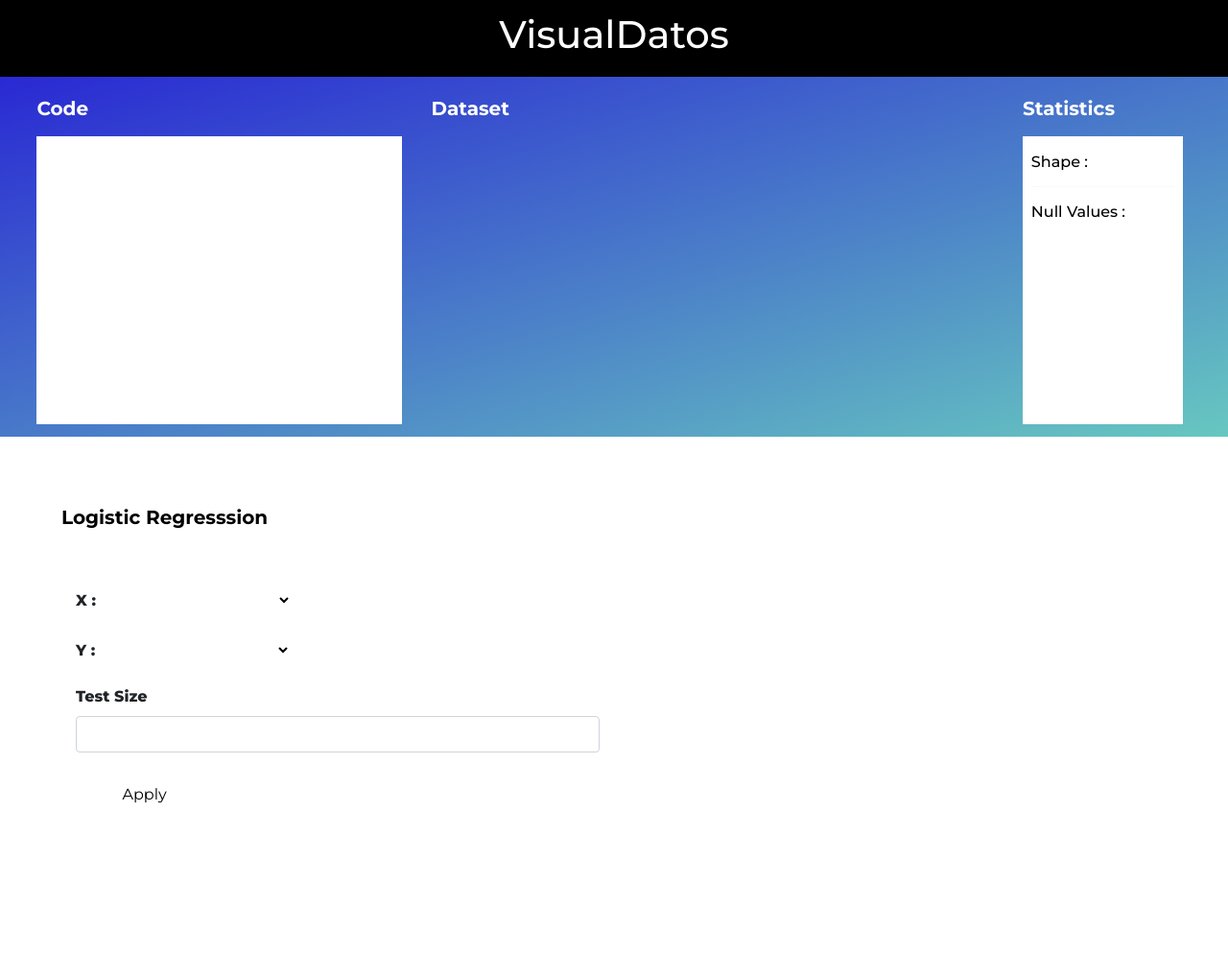
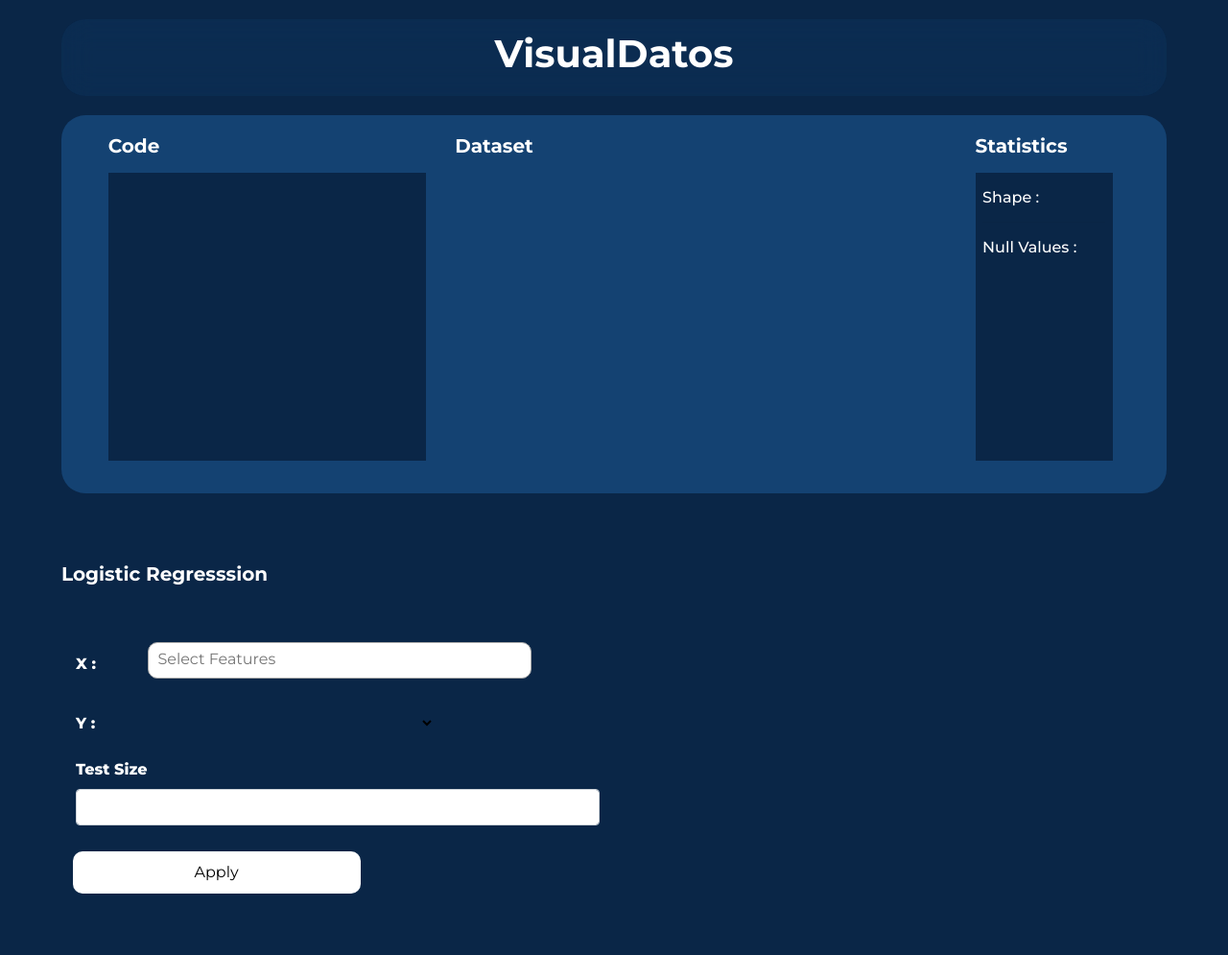
Before and after one commit to 11manav/VisualDatos, a Django app: template VData/templates/logistic.html in a window 1280 px wide. Shown: the whole page at 96% size. Before the commit the page ends 837 px from the top, so only its background shows below. Run offline with Django 4.2, Linux system fonts and the light colour scheme; the template is opened without the code that fills it, so the values that code supplies are empty; some libraries are stand-ins or nearby versions.

Commit message:
added multi select option in logistic algo form

```diff
--- a/VData/static/css/base.css
+++ b/VData/static/css/base.css
@@ -2,25 +2,26 @@
 body {
   font-family: "Montserrat", sans-serif;
   margin: 0;
+  background: var(--primary-dark);
+  --primary-dark: #0A2647;
+  --secondary-dark: #144272;
+  --primary-light: #205295;
+  --secondary-light: #2C74B3;
+
 }
+
 ::-moz-selection {
 	/* Code for Firefox */
-	color: rgb(0, 0, 0);
-	background: rgb(255, 255, 255);
+	color: rgb(255, 255, 255);
+	background: rgb(0, 0, 0);
+
 }
 
 ::selection {
-	color: rgb(0, 0, 0);
-	background: rgb(255, 255, 255);
+	color: rgb(255, 255, 255);
+	background: rgb(0, 0, 0);
 }
 
-.func {
-  position: absolute;
-  top: 110vh;
-  width: 90%;
-  left: 5%;
-  border-radius: 20px;
-}
 .code {
   /* width: 95%; */
   /* height: 261px; */
@@ -30,8 +31,9 @@ body {
   /* color: rgb(0, 0, 0); */
   max-height: 500px;
   min-height: 300px;
-  background: #ffffff;
+  background: var(--primary-dark);
   overflow: auto;
+  color: white;
 }
 .cursor-dot-outline {
 	pointer-events: none;
@@ -55,20 +58,31 @@ body {
 	}
 }
 .header1 {
-  background: #000000;
+  position: fixed;
+  z-index: 999;
+  background: #1441723c;
+  backdrop-filter: blur(15px);
+  -webkit-backdrop-filter: blur(15px);
   color: #ffffff;
   height: 80px;
-  top: 0;
+  top: 20px;
   display: flex;
   justify-content: center;
   align-items: center;
+  width: 90%;
+  left: 5%;
+  border-radius: 25px;
 }
+.header1 h1{
 
+  font-weight: 700;
+  font-family: "Montserrat", sans-serif;
+}
 /* width */
 ::-webkit-scrollbar {
   width: 15px;
   height: 15px;
-  background: #aeaeae;
+  background: #2C74B3;
 
 }
 
@@ -77,20 +91,19 @@ body {
   border-radius: 0px;
 }
 ::-webkit-scrollbar-corner {
-  background: transparent;
-  background: #aeaeae;
+  background: #2C74B3;
 
 }
 
 /* Handle */
 ::-webkit-scrollbar-thumb {
-  background: #000000;
+  background: var(--primary-dark);
   border-radius: 0px;
 }
 
 /* Handle on hover */
 ::-webkit-scrollbar-thumb:hover {
-  background: #2b2b2b;
+  background: #144272;
 }
 h2{
   height: 41px;
@@ -108,9 +121,14 @@ h2{
 }
 
 .container{
-  display: contents;
+  margin-top: 30px;
+  width: 90%;
 }
-
+@media (min-width: 1200px) {
+.container {
+    max-width: 90%;
+}
+}
 .dataset {
   /* background-color: aqua; */
   overflow: scroll;
@@ -119,7 +137,7 @@ h2{
 }
 
 .stats {
-  background-color: #ffffff;
+  background: var(--primary-dark);
   height: auto;
   color: rgb(0, 0, 0);
   width: 95%;
@@ -128,8 +146,9 @@ h2{
   min-height: 300px;
 }
 
-.stats h6 {
+.stats h6, p {
   margin-top: 8px;
+  color: white;
 }
 
 .container1 {
@@ -137,19 +156,17 @@ h2{
   margin: 5%;
   max-width: 90%;
   width: 90%;
-  border-radius: 20px;
+  border-radius: 25px;
   padding: 20px;
-  background: #2828d354;
-  background: -webkit-linear-gradient(top left, #2928D3, #67C8C0);
-  background: -moz-linear-gradient(top left, #2928D3, #67C8C0);
-  background: linear-gradient(to bottom right, #2928D3, #67C8C0);
+  background: #144272;
 }
 
 .row{
-  padding: 1% 3%;
-  background: -webkit-linear-gradient(top left, #2928D3, #67C8C0);
-  background: -moz-linear-gradient(top left, #2928D3, #67C8C0);
-  background: linear-gradient(to bottom right, #2928D3, #67C8C0);
+  padding: 1% 3% 3% 3%;
+  background: black;
+  border-radius: 25px;
+  background: #144272;
+  margin-top: 120px;
 }
 
 .heading1{
@@ -310,13 +313,14 @@ h2{
 }
 .nav-link {
 	position: relative;
-	padding: 5px 10px !important;
+	padding: 10px;
 	display: inline-block;
   text-align: center;
-  min-width: 150px;
+  width: 300px;
 	color: white;
 	font-weight: 800;
   transition: all 200ms linear;
+  border-radius: 10px;
 }
 
 .nav-item:after{
@@ -407,7 +412,7 @@ a:not([href]):not([tabindex]):focus, a:not([href]):not([tabindex]):hover {
   padding: 5%;
 }
 #algo-form h2{
-  color: black;
+  color: rgb(255, 255, 255);
   margin-bottom: 50px;
 }
 #algo-form .nav-link{
@@ -416,6 +421,7 @@ a:not([href]):not([tabindex]):focus, a:not([href]):not([tabindex]):hover {
 }
 
 #algo-form .form-label{
+  color: rgb(255, 255, 255);
   margin-right: 50px;
   font-weight: 800;
 }
@@ -437,3 +443,122 @@ a:not([href]):not([tabindex]):focus, a:not([href]):not([tabindex]):hover {
 /* .container-form-form{
   padding: 5%;
 } */
+
+
+
+
+
+
+
+
+
+
+
+
+
+
+
+
+
+
+/*logistic multi select*/
+.select2-container {
+  min-width: 400px;
+}
+
+.select2-results__option {
+  padding-right: 20px;
+  vertical-align: middle;
+}
+.select2-results__option:before {
+  content: "";
+  display: inline-block;
+  position: relative;
+  height: 20px;
+  width: 20px;
+  border: 2px solid var(--secondary-light);
+  border-radius: 4px;
+  background-color: #fff;
+  margin-right: 20px;
+  vertical-align: middle;
+}
+.select2-results__option[aria-selected=true]:before {
+  font-family:fontAwesome;
+  content: "\f00c";
+  color:  #68a7df;
+  background-color: var(--primary-dark);
+  border: 0;
+  display: inline-block;
+  padding-left: 3px;
+}
+.select2-container--default .select2-results__option[aria-selected=true] {
+	background-color: #fff;
+}
+.select2-container--default .select2-results__option--highlighted[aria-selected] {
+	background-color: var(--secondary-light);
+	color: #ffffff;
+}
+
+.select2-container--default .select2-selection--multiple {
+	margin-bottom: 10px;
+}
+.select2-container--default.select2-container--open.select2-container--below .select2-selection--multiple {
+	border-radius: 4px;
+}
+.select2-container--default.select2-container--focus .select2-selection--multiple {
+	border-color: var(--primary-dark);
+	border-width: 2px;
+}
+.select2-container--default .select2-selection--multiple {
+	border-width: 2px;
+}
+.select2-container--open .select2-dropdown--below {
+
+	border-radius: 6px;
+	box-shadow: 0 0 10px rgba(0,0,0,0.5);
+
+}
+.select2-selection .select2-selection--multiple:after {
+	content: 'hhghgh';
+}
+/* select with icons badges single*/
+.select-icon .select2-selection__placeholder .badge {
+	display: none;
+}
+.select-icon .placeholder {
+/* 	display: none; */
+}
+.select-icon .select2-results__option:before,
+.select-icon .select2-results__option[aria-selected=true]:before {
+	display: none !important;
+	/* content: "" !important; */
+}
+.select-icon  .select2-search--dropdown {
+	display: none;
+}
+
+
+.select2-container--default .select2-selection--multiple .select2-selection__choice__remove {
+  color: #ffffff !important;
+  cursor: pointer;
+  display: inline-block;
+  font-weight: bold;
+  margin-right: 2px;
+}
+.select2-container--default .select2-selection--multiple .select2-selection__choice {
+  background-color: var(--primary-dark) !important;
+  border: 1px solid var(--secondary-light) !important;
+  border-radius: 4px;
+  cursor: default;
+  float: left;
+  margin-right: 5px;
+  margin-top: 5px;
+  padding: 0 5px;
+  color: white;
+}
+.select2-container--default .select2-selection--multiple {
+  background-color: white;
+  border: 1px solid #aaa;
+  border-radius: 10px !important;
+  cursor: text;
+}
--- a/VData/static/js/base.js
+++ b/VData/static/js/base.js
@@ -1,7 +1,7 @@
 
 //cursor
 var cursor = {
-    delay: 8,
+    delay: 5,
     _x: 0,
     _y: 0,
     endX: (window.innerWidth / 2),
@@ -127,3 +127,5 @@ var cursor = {
   }
 
   cursor.init();
+
+//logistic form multiselect
--- a/VData/templates/base.html
+++ b/VData/templates/base.html
@@ -14,13 +14,20 @@
     />
     <link rel="stylesheet" href="https://cdnjs.cloudflare.com/ajax/libs/twitter-bootstrap/4.1.3/css/bootstrap.min.css">
     <link rel="stylesheet" href="{% static 'css/base.css' %}" />
+
+    <link rel="stylesheet" href="https://cdnjs.cloudflare.com/ajax/libs/font-awesome/4.7.0/css/font-awesome.min.css">
+
+    <link rel="stylesheet" href="https://cdnjs.cloudflare.com/ajax/libs/select2-bootstrap-css/1.4.6/select2-bootstrap.min.css">
+
+	  <link href="https://cdnjs.cloudflare.com/ajax/libs/select2/4.0.4/css/select2.min.css" rel="stylesheet" />
+
   </head>
   <body>
     <!--  Cursor -->
-  <!-- <div class="cursor-dot-outline">
+  <div class="cursor-dot-outline">
   </div>
   <div class="cursor-dot">
-  </div> -->
+  </div>
   <!-- Cursor ends -->
     <header>
       <div class="header1">
@@ -76,10 +83,10 @@
             <h2>Statistics</h2>
               <div class="stats">
                 <h6>Shape :</h6>
-                {{shape_of_data | safe}}
+                <p>{{shape_of_data | safe}}</p>
                 <hr />
                 <h6>Null Values :</h6>
-                {{null_count | safe}}
+                <p>{{null_count | safe}}</p>
               </div>
         </div>
 
@@ -94,6 +101,7 @@
       integrity="sha384-w76AqPfDkMBDXo30jS1Sgez6pr3x5MlQ1ZAGC+nuZB+EYdgRZgiwxhTBTkF7CXvN"
       crossorigin="anonymous"
     ></script>
+    <script src="https://cdn.jsdelivr.net/npm/popper.js@1.14.3/dist/umd/popper.min.js" integrity="sha384-ZMP7rVo3mIykV+2+9J3UJ46jBk0WLaUAdn689aCwoqbBJiSnjAK/l8WvCWPIPm49" crossorigin="anonymous"></script>
     <script src="https://cdnjs.cloudflare.com/ajax/libs/jquery/3.3.1/jquery.min.js"></script>
     <script src="https://stackpath.bootstrapcdn.com/bootstrap/4.1.3/js/bootstrap.min.js"></script>
     <script src="https://kit.fontawesome.com/1a978d0fce.js" crossorigin="anonymous"></script>
--- a/VData/templates/logistic.html
+++ b/VData/templates/logistic.html
@@ -14,12 +14,12 @@
             <label class="form-label" for="value-x">X :</label>
 
             <!-- <input type="text" class="form-control" placeholder="" id="first"> -->
-            <select class="nav-link dropdown-toggle" data-toggle="dropdown" id="value-x" name="value-x" size="1">
-                <div class="dropdown-menu">
+            <select class="js-select2 nav-link" id="value-x" name="value-x" multiple>
                 {% for col in columns %}
-                <option class="dropdown-item" value="{{col}}">{{col | safe}}</option>
+                <option class="dropdown-item"value="{{col}}">
+                  {{col | safe}}
+                </option>
                 {% endfor %}
-                </div>
               </select>
           </div>
         </div>
@@ -64,6 +64,19 @@
 
 </section>
 
+<script src="https://ajax.googleapis.com/ajax/libs/jquery/3.2.1/jquery.min.js"></script>
+<script src="https://cdnjs.cloudflare.com/ajax/libs/twitter-bootstrap/4.2.1/js/bootstrap.min.js"></script>
+<script src="https://cdnjs.cloudflare.com/ajax/libs/select2/4.0.4/js/select2.min.js"></script>
+<script>
+  $(".js-select2").select2({
+    closeOnSelect : false,
+    placeholder : " Select Features",
+    // allowHtml: true,
+    allowClear: true,
+    tags: true
+  });
+</script>
+
 
 
 
```
Also changed, not shown: other parts of VData/static/css/base.css (+14 -26 lines), VData/static/css/index.css (+13 -12 lines), VData/templates/preprocessing.html (+3 -4 lines).
